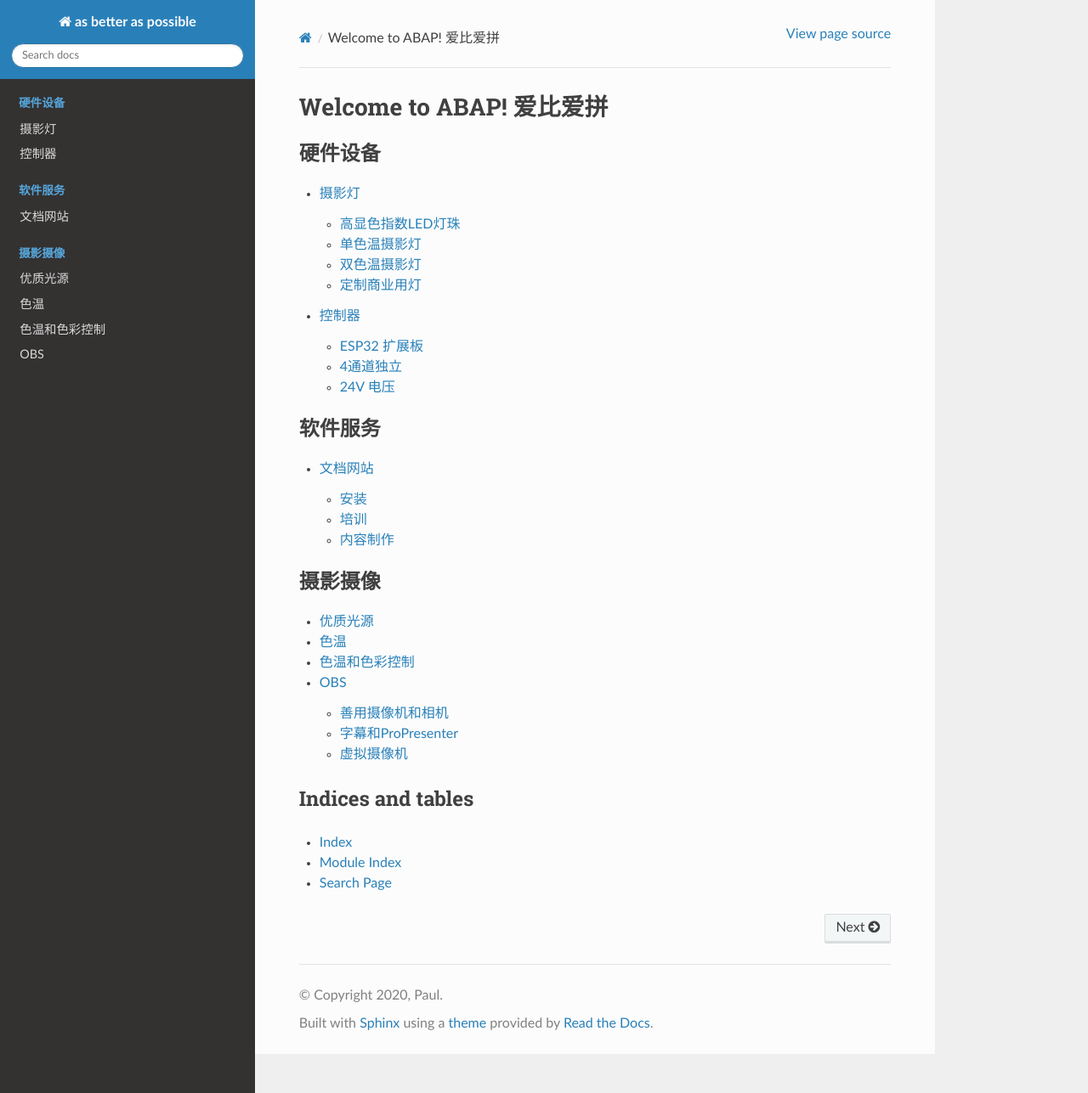
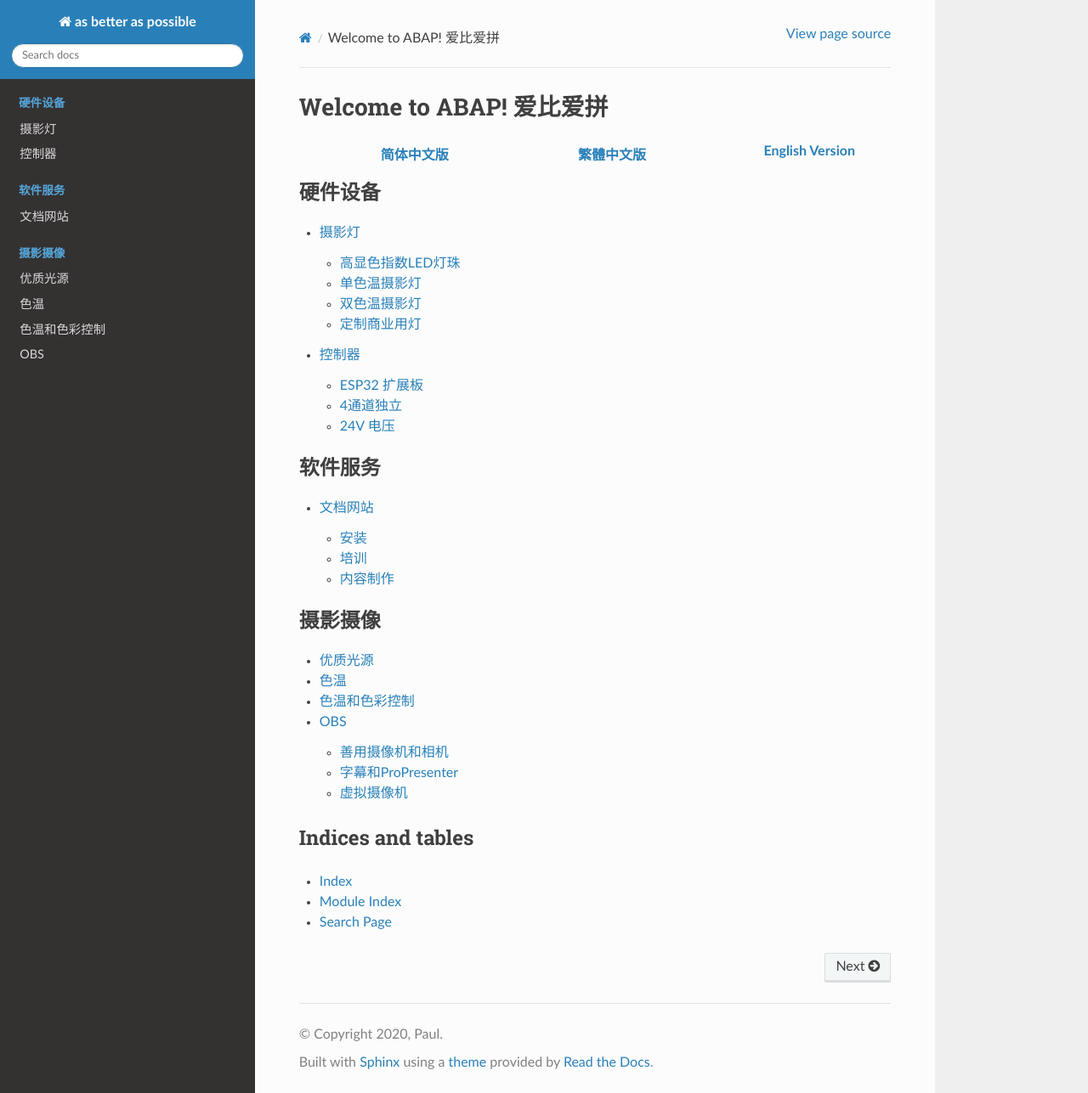
Before and after one commit to paultang/abapweb, a Sphinx documentation site: the page built from source/index.rst, in a window 1280 px wide and 1287 px high. Shown: the whole window at 85% size. Built offline with Sphinx 7.4.7 and the Read the Docs theme 2.0.0, drawn with Linux system fonts in a browser that asks for light colours.

Commit message:
Update index.rst

```diff
--- a/source/index.rst
+++ b/source/index.rst
@@ -5,6 +5,23 @@
 =========================
 Welcome to ABAP! 爱比爱拼
 =========================
+.. raw:: html
+
+    <table style="width: 100%; margin: 20px 20px">
+        <tbody witth=100%>
+        <tr>
+            <td width=33% style="text-align: center">
+                <b><a href="/zh_hans">简体中文版</a></b>
+            </td>
+            <td width=33% style="text-align: center">
+                <b><a href="/zh_hant">繁體中文版</a></b>
+            </td>
+            <td width=33% style="text-align: center">
+                <b><a href="/en">English Version</a></b>
+            </td>
+        </tr>
+        </tbody>
+    </table>
 
 
 .. toctree::
```
